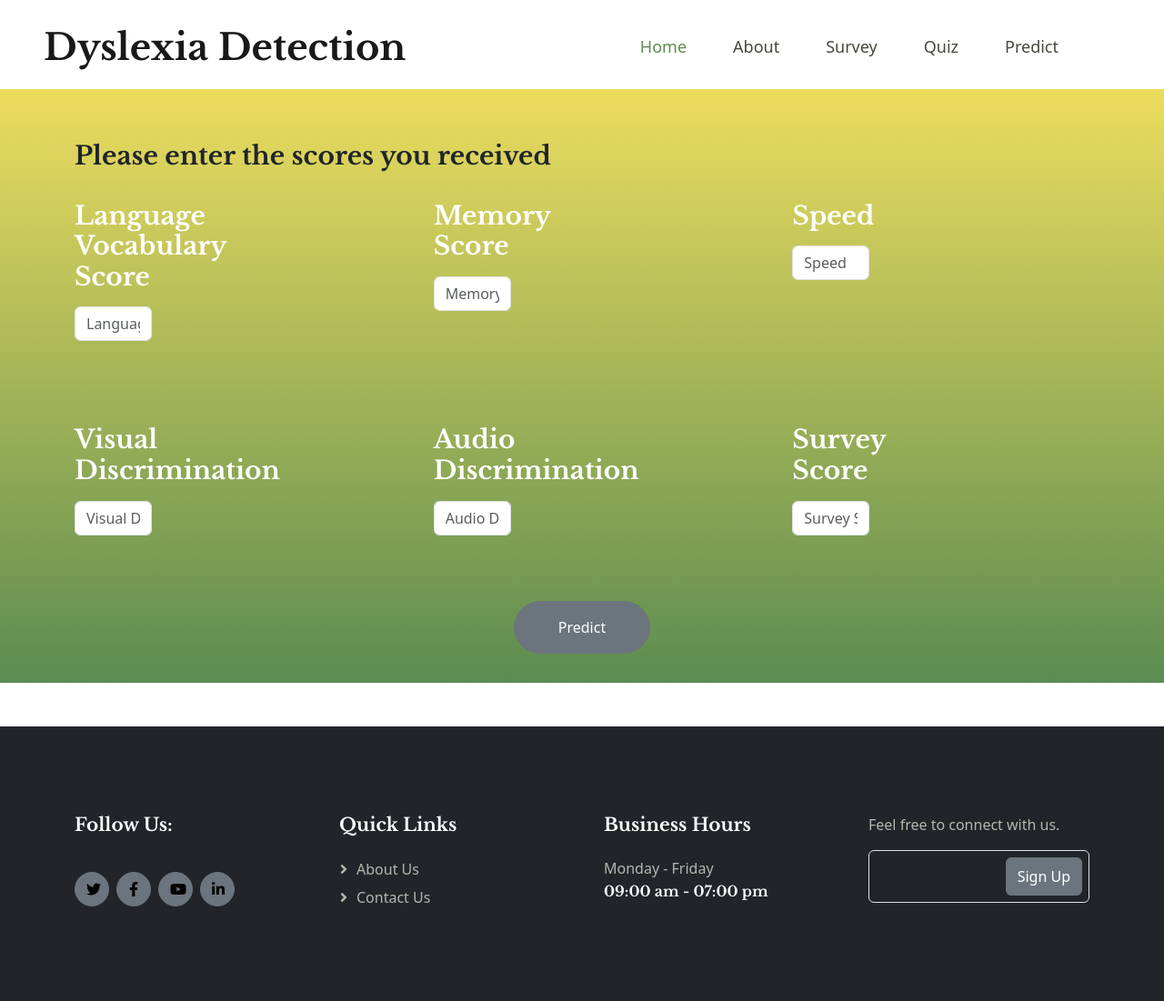
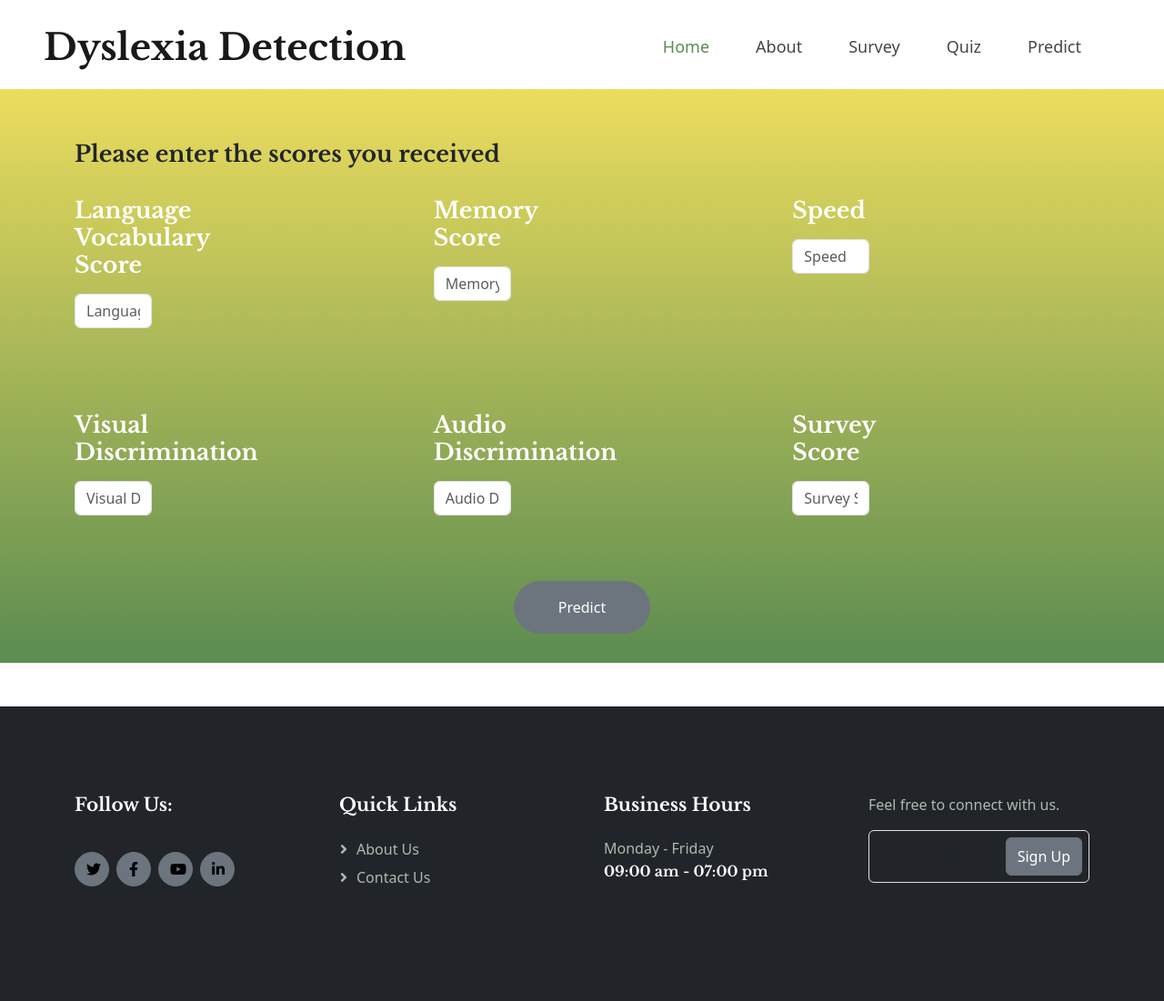
Before and after one commit to prateeksha17/Dyslexia-Prediction-ML-model-main, a Flask app: page /predict.html in a window 1280 px wide. Shown: the whole page at 91% size. After the commit the page ends 975 px from the top, so only its background shows below. Run offline with Flask 2, Linux system fonts and the light colour scheme; parts of the project's set-up code (start-up, migrations or seed data) failed here and were passed over; some libraries are stand-ins or nearby versions.

Commit message:
made change

```diff
--- a/Dyslexia-prediction/static/css/about.css
+++ b/Dyslexia-prediction/static/css/about.css
@@ -9,10 +9,10 @@ header {
 }
 
 span {
-    background-color: #e9eef0;
+
     font-weight: 100;
     font-size: 28px;
-    opacity: 0.7;
+
     padding: 0.85vw;
     transition: cubic-bezier(0.25, 0.46, 0.45, 0.94) 0.1s;
 }
--- a/Dyslexia-prediction/templates/about.html
+++ b/Dyslexia-prediction/templates/about.html
@@ -61,9 +61,7 @@
                     <a href="predict.html" class="nav-item nav-link">Predict</a>
 
                 </div>
-                <div class="border-start ps-4 d-none d-lg-block">
 
-                </div>
             </div>
         </nav>
     </header>
--- a/Dyslexia-prediction/templates/home.html
+++ b/Dyslexia-prediction/templates/home.html
@@ -63,9 +63,7 @@
                     <a href="predict.html" class="nav-item nav-link">Predict</a>
 
                 </div>
-                <div class="border-start ps-4 d-none d-lg-block">
 
-                </div>
             </div>
         </nav>
 
--- a/Dyslexia-prediction/templates/index.html
+++ b/Dyslexia-prediction/templates/index.html
@@ -1,7 +1,8 @@
 <!DOCTYPE html>
-<html lang="en">
 <html>
-    <head >
+
+<head>
+    <title>Dyslexia Detection</title>
  <!-- Google Web Fonts -->
  <link rel="preconnect" href="https://fonts.googleapis.com">
  <link rel="preconnect" href="https://fonts.gstatic.com" crossorigin>
@@ -37,22 +38,15 @@
    <script src="https://cdn.jsdelivr.net/npm/bootstrap@5.0.0/dist/js/bootstrap.bundle.min.js"></script>
 
  <script src="https://code.jquery.com/jquery-3.2.1.slim.min.js"></script>
-    <link rel="stylesheet" href="{{ url_for('static', filename='css/home.css') }}">
+
 
    <link rel="stylesheet" href="https://stackpath.bootstrapcdn.com/bootstrap/5.3.0/css/bootstrap.min.css">
-      <meta charset="utf-8" />
-      <meta http-equiv="X-UA-Compatible" content="IE=edge" />
-      <title>Dyslexia Detection</title>
-      <meta name="description" content="" />
-      <meta name="viewport" content="width=device-width, initial-scale=1" />
-      <link rel="stylesheet" href="" />
-
-
 </head>
+<link rel="stylesheet" href="{{ url_for('static', filename='css/about.css') }}">
 <body>
     <header>
         <nav class="navbar navbar-expand-lg bg-white navbar-light sticky-top px-4 px-lg-5">
-          <a href="/home" class="navbar-brand d-flex align-items-center">
+            <a href="home.html" class="navbar-brand d-flex align-items-center">
                 <h1 class="m-0">Dyslexia Detection</h1>
             </a>
             <button type="button" class="navbar-toggler me-0" data-bs-toggle="collapse" data-bs-target="#navbarCollapse">
@@ -67,13 +61,11 @@
                     <a href="predict.html" class="nav-item nav-link">Predict</a>
 
                 </div>
-              <div class="border-start ps-4 d-none d-lg-block">
 
-              </div>
             </div>
         </nav>
     </header>
-      <div >
+
     <style>
         .form-grid {
             display: grid;
@@ -179,19 +171,14 @@
 </div>
 </div>
 
-    </div>
 
-
-
-
-      </div>
-      </div>
     <a
       href="#"
       class="btn btn-lg btn-primary btn-lg-square rounded-circle back-to-top"
     >
       <i class="bi bi-arrow-up"></i>
     </a>
+
         <div class="container-fluid bg-dark footer mt-5 py-5">
             <div class="container py-5">
                 <div class="row g-5">
@@ -329,6 +316,7 @@
      <script src="lib/counterup/counterup.min.js" type="module"></script>
      <script src="lib/parallax/parallax.min.js" type="module"></script>
      <script src="lib/lightbox/js/lightbox.min.js" type="module"></script>
+
 </body>
 
 </html>
--- a/Dyslexia-prediction/templates/quiz.html
+++ b/Dyslexia-prediction/templates/quiz.html
@@ -62,9 +62,7 @@
                     <a href="predict.html" class="nav-item nav-link">Predict</a>
 
                 </div>
-                <div class="border-start ps-4 d-none d-lg-block">
 
-                </div>
             </div>
         </nav>
     </header>
```
Also changed, not shown: 1 other file. Lines whose indentation alone changed are shown as unchanged.
